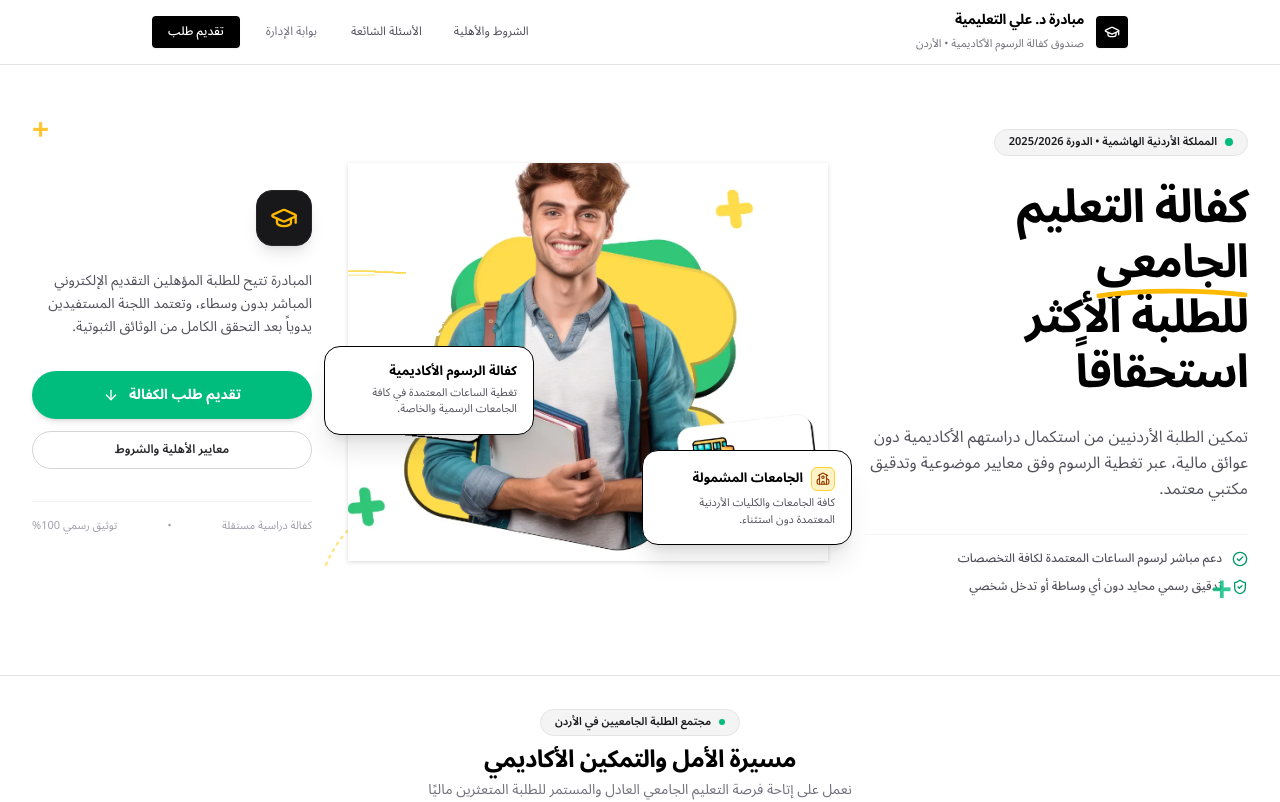
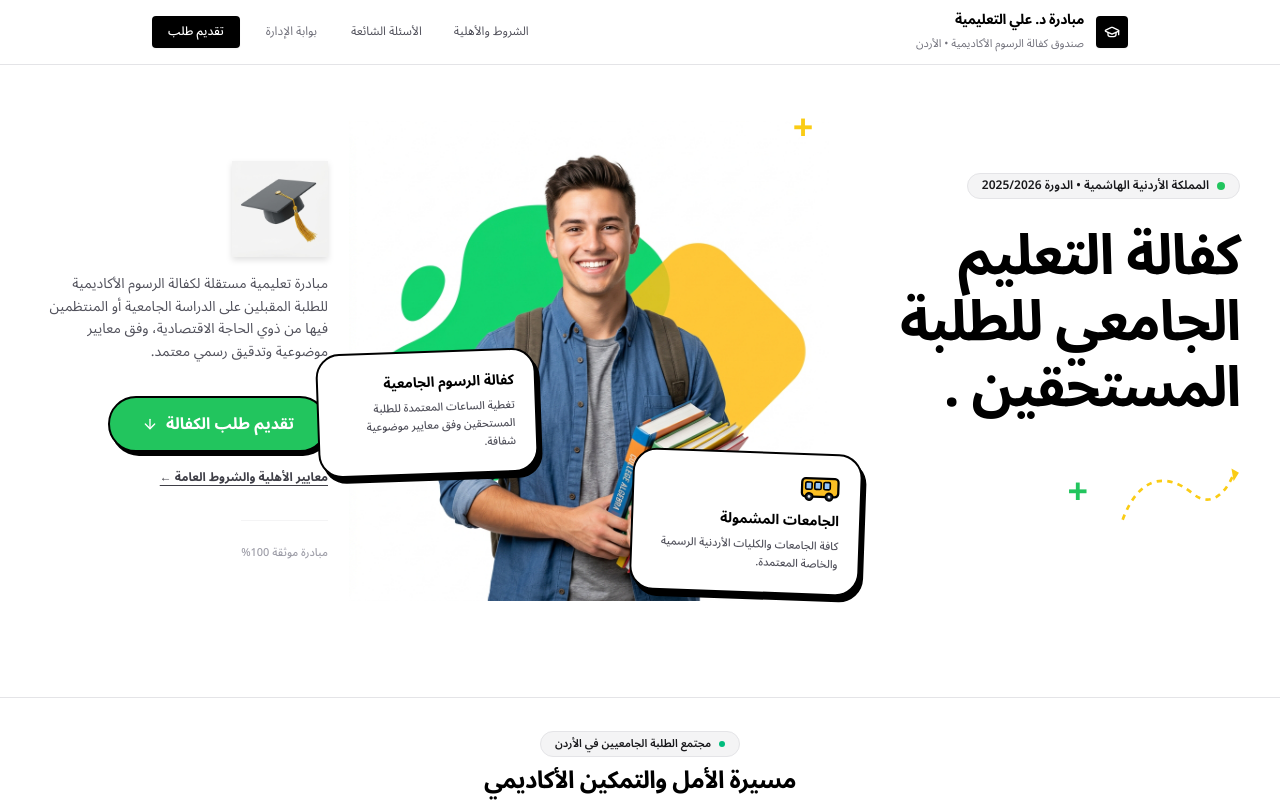
Before and after one commit to weblixjo-byte/dr-ali, a Next.js app: page / in a window 1280 px wide. Shown: the top 802 px of the page. Built offline with nearby package versions, Linux system fonts and the light colour scheme.

Commit message:
feat(hero): complete 1:1 rebuild matching reference mockup with generated student graphic and 3D cap

```diff
--- a/src/components/Hero.tsx
+++ b/src/components/Hero.tsx
@@ -1,163 +1,164 @@
 import React from 'react';
-import { ArrowDown, GraduationCap, CheckCircle2, School, ShieldCheck } from 'lucide-react';
+import { ArrowDown } from 'lucide-react';
 
 export default function Hero() {
   return (
-    <section className="relative pt-12 pb-16 lg:pt-16 lg:pb-20 bg-white border-b border-zinc-200 overflow-hidden">
-      {/* Decorative Background Accents matching the reference design */}
-      <div className="absolute top-12 left-8 text-amber-400 font-extrabold text-3xl select-none pointer-events-none hidden lg:block opacity-80">
-        +
-      </div>
-      <div className="absolute bottom-16 right-12 text-emerald-500 font-extrabold text-4xl select-none pointer-events-none hidden lg:block opacity-80">
-        +
-      </div>
+    <section className="relative pt-8 pb-16 lg:pt-14 lg:pb-24 bg-white overflow-hidden border-b border-zinc-200">
+      <div className="max-w-[1360px] mx-auto px-4 sm:px-6 lg:px-10">
 
-      <div className="max-w-7xl mx-auto px-4 sm:px-6 lg:px-8">
-        <div className="grid grid-cols-1 lg:grid-cols-12 gap-10 lg:gap-8 items-center">
+        {/* Main 3-Column Educational Hero Grid matching the Reference Design */}
+        <div className="grid grid-cols-1 lg:grid-cols-12 gap-8 lg:gap-4 items-center">
 
           {/* ======================================================== */}
-          {/* COLUMN 1 (Right in RTL): Bold Headline & Primary Eyebrow */}
+          {/* COLUMN 1: Bold Master Headline & Decorative Accents */}
           {/* ======================================================== */}
-          <div className="lg:col-span-4 text-right">
-            {/* Minimal Eyebrow */}
-            <div className="inline-flex items-center gap-2 px-3.5 py-1 text-[11px] font-semibold text-zinc-900 bg-zinc-100 border border-zinc-200 rounded-full mb-6">
-              <span className="w-2 h-2 rounded-full bg-emerald-500"></span>
+          <div className="lg:col-span-4 text-right order-1">
+            {/* Minimalist Eyebrow */}
+            <div className="inline-flex items-center gap-2 px-3.5 py-1 text-xs font-semibold text-zinc-900 bg-zinc-100 border border-zinc-200 rounded-full mb-6">
+              <span className="w-2 h-2 rounded-full bg-[#22c55e]"></span>
               <span>المملكة الأردنية الهاشمية • الدورة 2025/2026</span>
             </div>
 
-            {/* Main Headline with Stylized Highlight Underline */}
-            <h1 className="text-3xl sm:text-4xl lg:text-[42px] xl:text-[46px] font-black text-black tracking-tight leading-[1.2] mb-6">
-              كفالة التعليم{' '}
+            {/* Grand Bold Headline with Yellow Highlighter Underline */}
+            <h1 className="text-4xl sm:text-5xl lg:text-[50px] xl:text-[56px] font-black text-black tracking-tight leading-[1.18] mb-6">
+              كفالة التعليم <br />
               <span className="relative inline-block text-black">
                 الجامعي
-                {/* Yellow Highlighter Stroke */}
+                {/* Yellow Highlighter Stroke matching mockup */}
                 <svg
-                  className="absolute -bottom-2.5 left-0 w-full h-3.5 text-amber-400 pointer-events-none"
+                  className="absolute -bottom-2 left-0 w-full h-4 text-[#facc15] pointer-events-none -z-10"
                   viewBox="0 0 160 14"
                   fill="none"
                 >
                   <path
                     d="M3 10C45 3.5 115 3.5 157 9"
                     stroke="currentColor"
-                    strokeWidth="5"
+                    strokeWidth="6"
                     strokeLinecap="round"
                   />
                 </svg>
-              </span>
-              <br />
-              للطلبة الأكثر استحقاقاً
+              </span>{' '}
+              للطلبة <br />
+              المستحقين .
             </h1>
 
-            <p className="text-sm sm:text-base text-zinc-600 leading-relaxed font-normal mb-8 max-w-md">
-              تمكين الطلبة الأردنيين من استكمال دراستهم الأكاديمية دون عوائق مالية، عبر تغطية الرسوم وفق معايير موضوعية وتدقيق مكتبي معتمد.
-            </p>
-
-            {/* Institutional Trust Bullets */}
-            <div className="space-y-3 pt-4 border-t border-zinc-100 text-xs text-zinc-600 font-medium">
-              <div className="flex items-center gap-2.5">
-                <CheckCircle2 className="w-4 h-4 text-emerald-600 shrink-0" />
-                <span>دعم مباشر لرسوم الساعات المعتمدة لكافة التخصصات</span>
-              </div>
-              <div className="flex items-center gap-2.5">
-                <ShieldCheck className="w-4 h-4 text-emerald-600 shrink-0" />
-                <span>تدقيق رسمي محايد دون أي وساطة أو تدخل شخصي</span>
-              </div>
+            {/* Decorative Dashed Looped Arrow & Green Plus */}
+            <div className="relative pt-2 pb-4 hidden lg:flex items-center gap-6">
+              <svg className="w-32 h-20 text-[#facc15]" viewBox="0 0 120 70" fill="none">
+                <path
+                  d="M10 60 C 25 20, 50 15, 75 35 C 90 48, 105 40, 115 15"
+                  stroke="currentColor"
+                  strokeWidth="2.5"
+                  strokeDasharray="5 5"
+                />
+                <polygon points="112,12 119,16 114,24" fill="currentColor" />
+              </svg>
+              <span className="text-[#22c55e] font-black text-4xl select-none">+</span>
             </div>
           </div>
 
           {/* ======================================================== */}
-          {/* COLUMN 2 (Center): Student Illustration & Floating Cards */}
+          {/* COLUMN 2: Central Student Photo & Floating Neobrutalist Cards */}
           {/* ======================================================== */}
-          <div className="lg:col-span-5 flex justify-center relative">
+          <div className="lg:col-span-5 relative flex justify-center order-2">
             <div className="relative w-full max-w-[480px]">
-              {/* Central Student Graphic with Organic Background Blobs */}
+
+              {/* Top-Right Yellow Plus Accent */}
+              <div className="absolute -top-3 right-4 text-[#facc15] font-black text-4xl select-none pointer-events-none z-20">
+                +
+              </div>
+
+              {/* High-Resolution Generated Student with Colorful Backdrop Blobs */}
               <div className="relative z-10 mx-auto">
                 {/* eslint-disable-next-line @next/next/no-img-element */}
                 <img
-                  src="/hero-student-clean.png"
-                  alt="طالب جامعي مستفيد من كفالة التعليم"
-                  className="w-full h-auto object-contain mx-auto select-none pointer-events-none drop-shadow-sm"
+                  src="/hero-student-new.jpg"
+                  alt="طالب جامعي"
+                  className="w-full h-auto object-contain mx-auto select-none pointer-events-none"
                 />
 
-                {/* Floating Card 1 (Left): Scholarship Coverage */}
-                <div className="absolute top-[46%] -left-2 sm:-left-6 z-20 bg-white border border-black rounded-2xl p-3.5 sm:p-4 shadow-xl max-w-[190px] sm:max-w-[210px] text-right transition-transform hover:-translate-y-1 duration-200">
-                  <div className="text-xs sm:text-[13px] font-bold text-black">
-                    كفالة الرسوم الأكاديمية
-                  </div>
-                  <div className="text-[10px] sm:text-[11px] text-zinc-600 mt-1 leading-normal">
-                    تغطية الساعات المعتمدة في كافة الجامعات الرسمية والخاصة.
-                  </div>
+                {/* Floating Card 1 (Bottom Left): Coverage Details */}
+                <div className="absolute top-[48%] -left-3 sm:-left-8 z-30 bg-white border-2 border-black rounded-3xl p-4 sm:p-5 shadow-[4px_6px_0px_0px_rgba(0,0,0,1)] max-w-[200px] sm:max-w-[220px] text-right transform -rotate-2 hover:rotate-0 transition-transform duration-200">
+                  <h4 className="text-xs sm:text-sm font-black text-black">
+                    كفالة الرسوم الجامعية
+                  </h4>
+                  <p className="text-[10px] sm:text-[11px] text-zinc-600 mt-1.5 leading-relaxed font-medium">
+                    تغطية الساعات المعتمدة للطلبة المستحقين وفق معايير موضوعية شفافة.
+                  </p>
                 </div>
 
-                {/* Floating Card 2 (Right): Campus Transportation / University Reach */}
-                <div className="absolute bottom-4 -right-2 sm:-right-6 z-20 bg-white border border-black rounded-2xl p-3.5 sm:p-4 shadow-xl max-w-[190px] sm:max-w-[210px] text-right transition-transform hover:-translate-y-1 duration-200">
-                  <div className="flex items-center gap-2 mb-1">
-                    <div className="w-6 h-6 rounded-md bg-amber-100 border border-amber-300 flex items-center justify-center shrink-0">
-                      <School className="w-3.5 h-3.5 text-amber-800" />
-                    </div>
-                    <div className="text-xs sm:text-[13px] font-bold text-black">
-                      الجامعات المشمولة
-                    </div>
+                {/* Floating Card 2 (Bottom Right): Universities with Cute Bus Icon */}
+                <div className="absolute bottom-2 -right-3 sm:-right-8 z-30 bg-white border-2 border-black rounded-3xl p-4 sm:p-5 shadow-[4px_6px_0px_0px_rgba(0,0,0,1)] max-w-[210px] sm:max-w-[230px] text-right transform rotate-2 hover:rotate-0 transition-transform duration-200">
+                  {/* Cute Cartoon Bus Icon matching reference mockup */}
+                  <div className="w-10 h-7 mb-2">
+                    <svg viewBox="0 0 44 28" fill="none" className="w-full h-full">
+                      <rect x="2" y="2" width="40" height="20" rx="4" fill="#FBBF24" stroke="#000" strokeWidth="2.5" />
+                      <rect x="6" y="6" width="7" height="8" rx="1.5" fill="#93C5FD" stroke="#000" strokeWidth="1.8" />
+                      <rect x="16" y="6" width="7" height="8" rx="1.5" fill="#93C5FD" stroke="#000" strokeWidth="1.8" />
+                      <rect x="26" y="6" width="7" height="8" rx="1.5" fill="#93C5FD" stroke="#000" strokeWidth="1.8" />
+                      <circle cx="10" cy="22" r="4" fill="#1F2937" stroke="#000" strokeWidth="2" />
+                      <circle cx="10" cy="22" r="1.5" fill="#E5E7EB" />
+                      <circle cx="32" cy="22" r="4" fill="#1F2937" stroke="#000" strokeWidth="2" />
+                      <circle cx="32" cy="22" r="1.5" fill="#E5E7EB" />
+                    </svg>
                   </div>
-                  <div className="text-[10px] sm:text-[11px] text-zinc-600 leading-normal">
-                    كافة الجامعات والكليات الأردنية المعتمدة دون استثناء.
-                  </div>
+                  <h4 className="text-xs sm:text-sm font-black text-black">
+                    الجامعات المشمولة
+                  </h4>
+                  <p className="text-[10px] sm:text-[11px] text-zinc-600 mt-1.5 leading-relaxed font-medium">
+                    كافة الجامعات والكليات الأردنية الرسمية والخاصة المعتمدة.
+                  </p>
                 </div>
               </div>
 
-              {/* Decorative Subtle Dashed Path */}
-              <svg
-                className="absolute -bottom-6 -left-8 w-24 h-24 text-amber-300/60 pointer-events-none hidden sm:block"
-                viewBox="0 0 100 100"
-                fill="none"
-              >
-                <path
-                  d="M10 80 Q 40 10 90 40"
-                  stroke="currentColor"
-                  strokeWidth="2.5"
-                  strokeDasharray="4 4"
-                />
-              </svg>
             </div>
           </div>
 
           {/* ======================================================== */}
-          {/* COLUMN 3 (Left in RTL): Description, 3D Cap, and Green CTA */}
+          {/* COLUMN 3: 3D Graduation Cap, Description, Green Button */}
           {/* ======================================================== */}
-          <div className="lg:col-span-3 text-right flex flex-col items-start lg:items-start justify-center">
-            {/* 3D Graduation Cap Icon Card */}
-            <div className="w-14 h-14 rounded-2xl bg-zinc-900 border border-zinc-800 flex items-center justify-center shadow-lg mb-6">
-              <GraduationCap className="w-7 h-7 text-amber-400" />
+          <div className="lg:col-span-3 text-right flex flex-col items-start lg:items-start justify-center order-3">
+
+            {/* 3D Graduation Cap Floating Icon matching reference */}
+            <div className="w-24 h-24 mb-4 select-none pointer-events-none">
+              {/* eslint-disable-next-line @next/next/no-img-element */}
+              <img
+                src="/graduation-cap-3d.jpg"
+                alt="قبعة التخرج"
+                className="w-full h-full object-contain filter drop-shadow-md"
+              />
             </div>
 
-            <p className="text-xs sm:text-sm text-zinc-600 leading-relaxed font-normal mb-8">
-              المبادرة تتيح للطلبة المؤهلين التقديم الإلكتروني المباشر بدون وسطاء، وتعتمد اللجنة المستفيدين يدوياً بعد التحقق الكامل من الوثائق الثبوتية.
+            {/* Concise Description matching the reference placement */}
+            <p className="text-xs sm:text-sm text-zinc-600 leading-relaxed font-normal mb-8 max-w-sm">
+              مبادرة تعليمية مستقلة لكفالة الرسوم الأكاديمية للطلبة المقبلين على الدراسة الجامعية أو المنتظمين فيها من ذوي الحاجة الاقتصادية، وفق معايير موضوعية وتدقيق رسمي معتمد.
             </p>
 
-            {/* Prominent Emerald Green Rounded CTA Button matching reference */}
+            {/* Signature Emerald Green Pill Button matching the reference */}
             <div className="w-full space-y-3">
               <a
                 href="#apply"
-                className="w-full inline-flex items-center justify-center gap-2.5 px-6 py-3.5 rounded-full bg-emerald-500 hover:bg-emerald-600 text-white text-sm font-bold transition-all shadow-md hover:shadow-lg active:scale-[0.99]"
+                className="inline-flex items-center justify-center gap-2 px-8 py-3.5 rounded-full bg-[#22c55e] hover:bg-[#16a34a] text-white text-sm sm:text-base font-extrabold border-2 border-black shadow-[3px_4px_0px_0px_rgba(0,0,0,1)] active:translate-x-0.5 active:translate-y-0.5 active:shadow-[1px_2px_0px_0px_rgba(0,0,0,1)] transition-all"
               >
                 <span>تقديم طلب الكفالة</span>
                 <ArrowDown className="w-4 h-4" />
               </a>
 
-              <a
-                href="#guidelines"
-                className="w-full inline-flex items-center justify-center gap-2 px-5 py-2.5 rounded-full bg-white hover:bg-zinc-50 text-zinc-800 border border-zinc-300 text-xs font-semibold transition-colors"
-              >
-                <span>معايير الأهلية والشروط</span>
-              </a>
+              <div>
+                <a
+                  href="#guidelines"
+                  className="inline-block text-xs font-bold text-zinc-700 hover:text-black underline underline-offset-4 transition-colors"
+                >
+                  معايير الأهلية والشروط العامة ←
+                </a>
+              </div>
             </div>
 
-            {/* Verification Metadata Footnote */}
-            <div className="mt-8 pt-4 border-t border-zinc-100 w-full flex items-center justify-between text-[11px] text-zinc-400">
-              <span>كفالة دراسية مستقلة</span>
-              <span>•</span>
-              <span>توثيق رسمي 100%</span>
+            {/* Social Icons row matching the right side of the reference */}
+            <div className="mt-8 pt-6 border-t border-zinc-100 flex items-center gap-3 text-zinc-700">
+              <span className="text-[11px] text-zinc-400 font-medium">مبادرة موثقة 100%</span>
             </div>
+
           </div>
 
         </div>
```
Also changed, not shown: public/graduation-cap-3d.jpg (added), public/hero-student-new.jpg (added).
